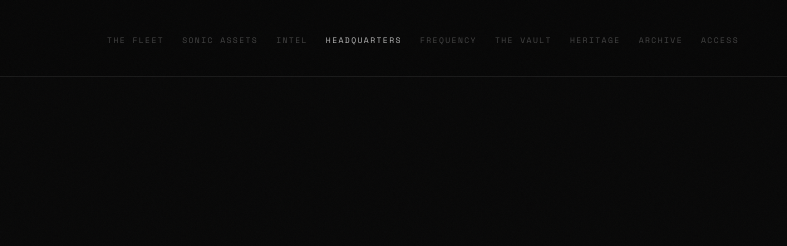
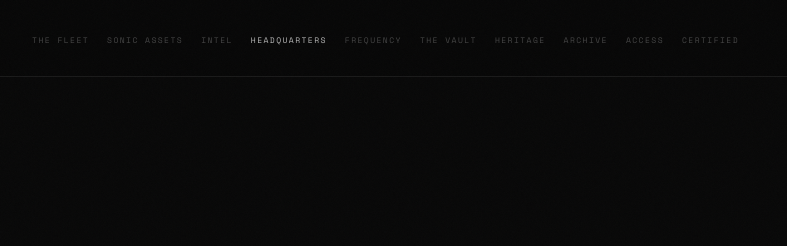
Before and after one commit to 3percentglobal/3PG, a plain HTML site: page headquarters.html in a window 1280 px wide. Shown: the top 246 px of the page, 493-1280 px from the left. Drawn offline with nearby package versions, Linux system fonts and the light colour scheme.

Commit message:
Update headquarters.html7.2

```diff
--- a/headquarters.html
+++ b/headquarters.html
@@ -89,9 +89,9 @@ body::after{content:'';position:fixed;inset:0;pointer-events:none;z-index:9998;o
 <div class="mobile-menu" id="mob-menu">
   <button class="mob-close" onclick="closeMob()">&#10005; Close</button>
   <a href="index.html" onclick="closeMob()">Home</a>
-  <a href="fleet.html" onclick="closeMob()">The Fleet</a><a href="sonic.html" onclick="closeMob()">Sonic Assets</a><a href="intel.html" onclick="closeMob()">Intel</a><a href="headquarters.html" onclick="closeMob()">Headquarters</a><a href="frequency.html" onclick="closeMob()">Frequency</a><a href="vault.html" onclick="closeMob()">The Vault</a><a href="heritage.html" onclick="closeMob()">Heritage</a><a href="archive.html" onclick="closeMob()">Archive</a><a href="access.html" onclick="closeMob()">Access</a>
+  <a href="fleet.html" onclick="closeMob()">The Fleet</a><a href="sonic.html" onclick="closeMob()">Sonic Assets</a><a href="intel.html" onclick="closeMob()">Intel</a><a href="headquarters.html" onclick="closeMob()">Headquarters</a><a href="frequency.html" onclick="closeMob()">Frequency</a><a href="vault.html" onclick="closeMob()">The Vault</a><a href="heritage.html" onclick="closeMob()">Heritage</a><a href="archive.html" onclick="closeMob()">Archive</a><a href="access.html" onclick="closeMob()">Access</a><a href="https://tms.3percent.global" target="_blank" onclick="closeMob()">Certified</a>
 </div>
-<nav><a href="index.html" class="nav-logo"><img src="logo.png" alt="3PG"><span class="nav-name">3PG</span></a><ul class="nav-links"><li><a href="fleet.html">The Fleet</a></li><li><a href="sonic.html">Sonic Assets</a></li><li><a href="intel.html">Intel</a></li><li><a href="headquarters.html" class="active">Headquarters</a></li><li><a href="frequency.html">Frequency</a></li><li><a href="vault.html">The Vault</a></li><li><a href="heritage.html">Heritage</a></li><li><a href="archive.html">Archive</a></li><li><a href="access.html">Access</a></li></ul><button class="hamburger" id="mob-btn" onclick="toggleMob()"><span></span><span></span><span></span></button></nav>
+<nav><a href="index.html" class="nav-logo"><img src="logo.png" alt="3PG"><span class="nav-name">3PG</span></a><ul class="nav-links"><li><a href="fleet.html">The Fleet</a></li><li><a href="sonic.html">Sonic Assets</a></li><li><a href="intel.html">Intel</a></li><li><a href="headquarters.html" class="active">Headquarters</a></li><li><a href="frequency.html">Frequency</a></li><li><a href="vault.html">The Vault</a></li><li><a href="heritage.html">Heritage</a></li><li><a href="archive.html">Archive</a></li><li><a href="access.html">Access</a></li><li><a href="https://tms.3percent.global" target="_blank">Certified</a></li></ul><button class="hamburger" id="mob-btn" onclick="toggleMob()"><span></span><span></span><span></span></button></nav>
 <div class="page-hero"><div class="phc"><div class="page-label">04 &mdash; Headquarters</div><h1 class="page-title">Head-<br>quarters</h1><p class="page-subtitle">Founded in Montreal &middot; Rooted in Haiti &middot; Built for the World</p></div></div>
 
 <div class="cw">
```
